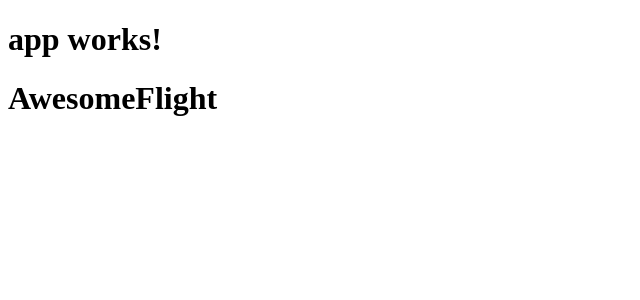
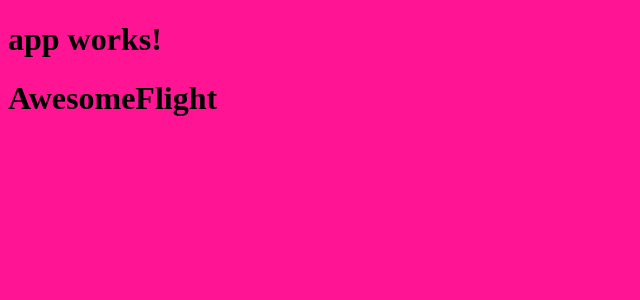
Before and after one commit to jeffyjo/AwesomeFlights, an Angular app: page / in a window 1280 px wide. Shown: the top 300 px of the page, without its empty margins (0-640 px from the left). Built offline with nearby package versions, Linux system fonts and the light colour scheme.

Commit message:
IT WORKS!

```diff
--- /dev/null
+++ b/src/app/css/style.css
@@ -0,0 +1,4 @@
+body {
+  background-color: deeppink; }
+
+/*# sourceMappingURL=style.css.map */
--- /dev/null
+++ b/src/app/scss/style.scss
@@ -0,0 +1,4 @@
+body{
+    background-color: deeppink;
+
+}
--- a/src/index.html
+++ b/src/index.html
@@ -7,6 +7,8 @@
 
   <meta name="viewport" content="width=device-width, initial-scale=1">
   <link rel="icon" type="image/x-icon" href="favicon.ico">
+  <link href="./app/css/style.css" rel="stylesheet">
+
 </head>
 <body>
   <app-root>Loading...</app-root>
```
Also changed, not shown: 2 other files (tests, documents, lock files or other folders).
